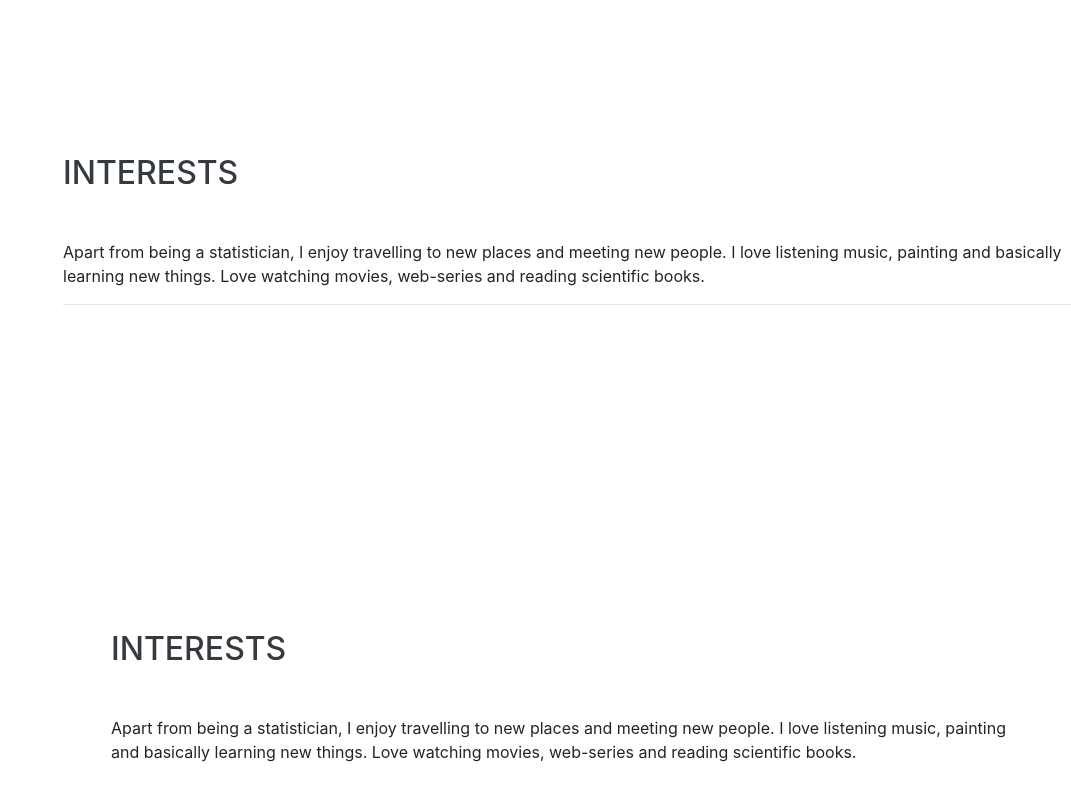
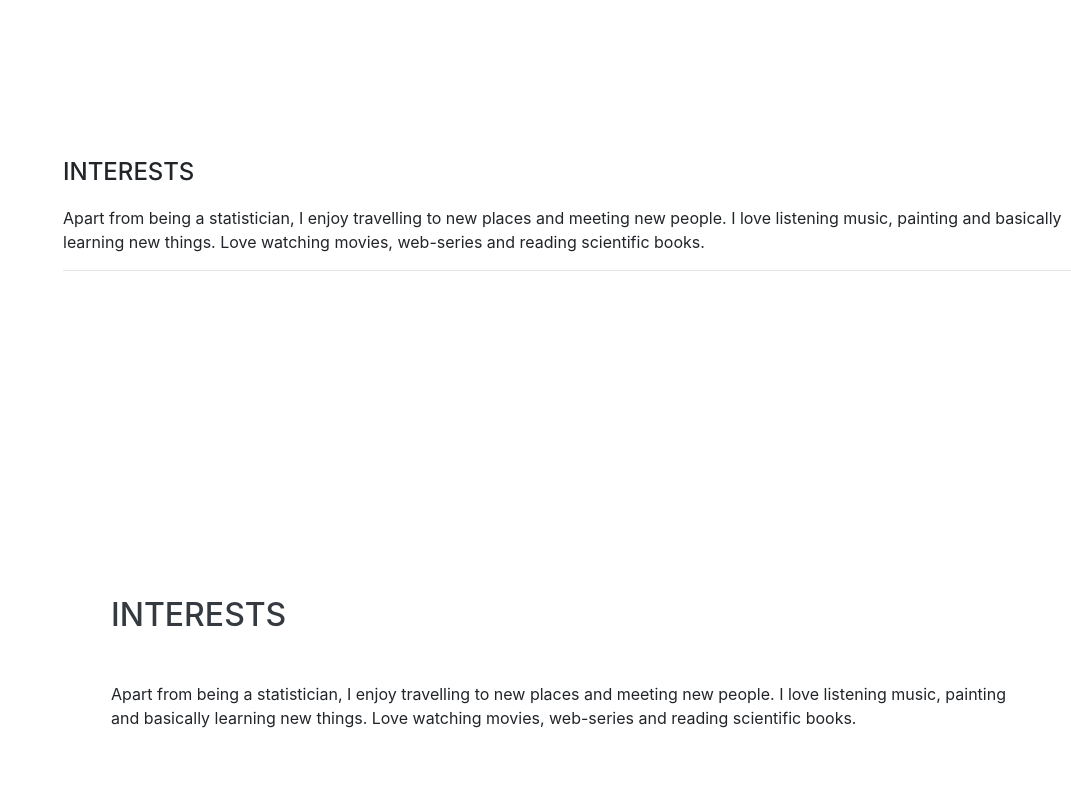
Before and after one commit to sumaiyasande/resume, a website with bundled scripts: page index.html in a window 1280 px wide. Shown: the part 5059-5859 px from the top of the page, without its empty margins (209-1280 px from the left). Built offline with nearby package versions, Linux system fonts and the light colour scheme; a web font is replaced by a local one.

Commit message:
Update index.html

```diff
--- a/index.html
+++ b/index.html
@@ -258,11 +258,10 @@
       </div>
     </section>
 
-       <div class="w-100">
-        <h2 class="mb-5">Interests</h2>
+       <div class="subheading mb-3">Interests</div>
         <p>Apart from being a statistician, I enjoy travelling to new places and meeting new people. I love listening music, painting and basically learning new things. Love watching movies, web-series and reading scientific books.</p>
 
-      </div>
+
 
     <hr class="m-0">
 
```
